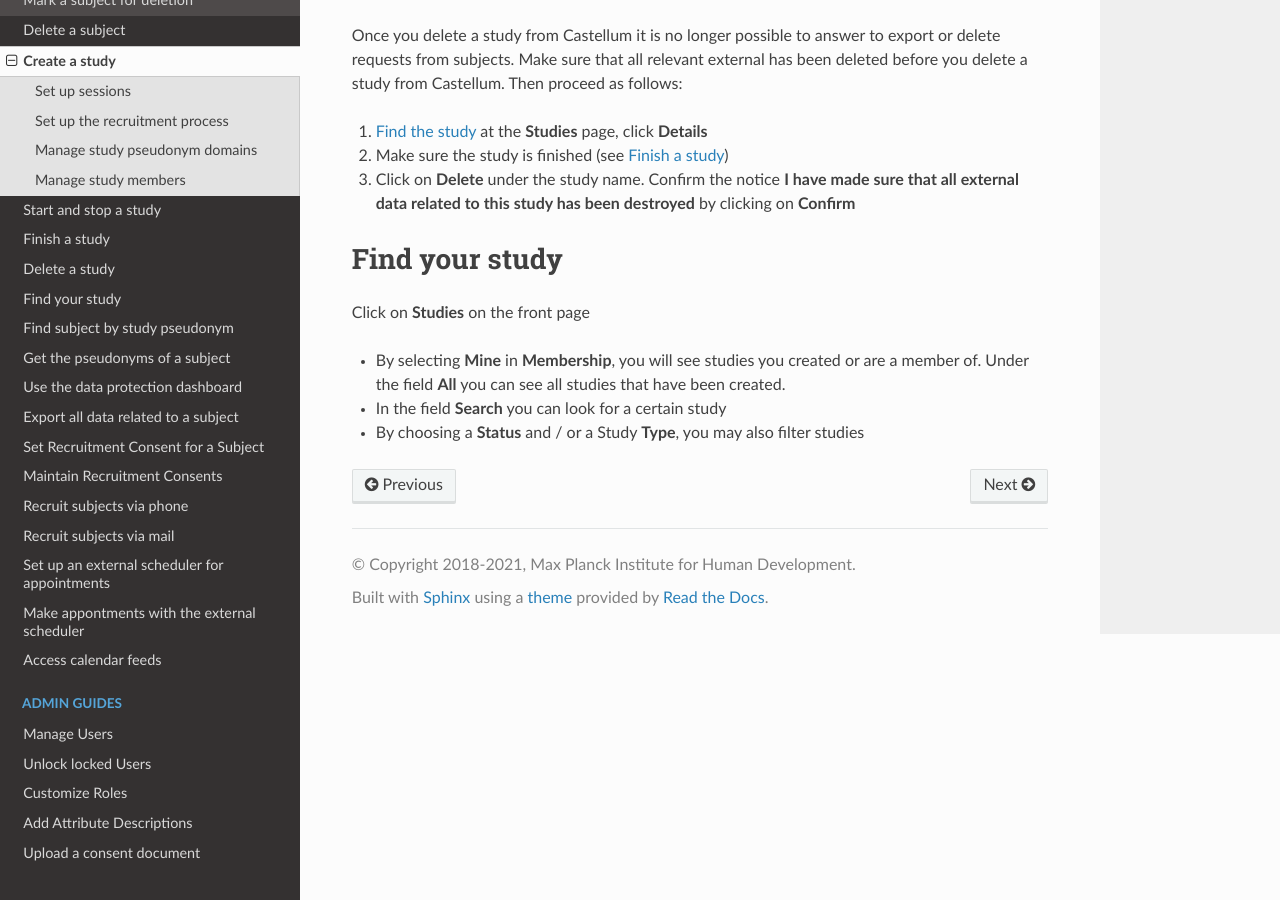
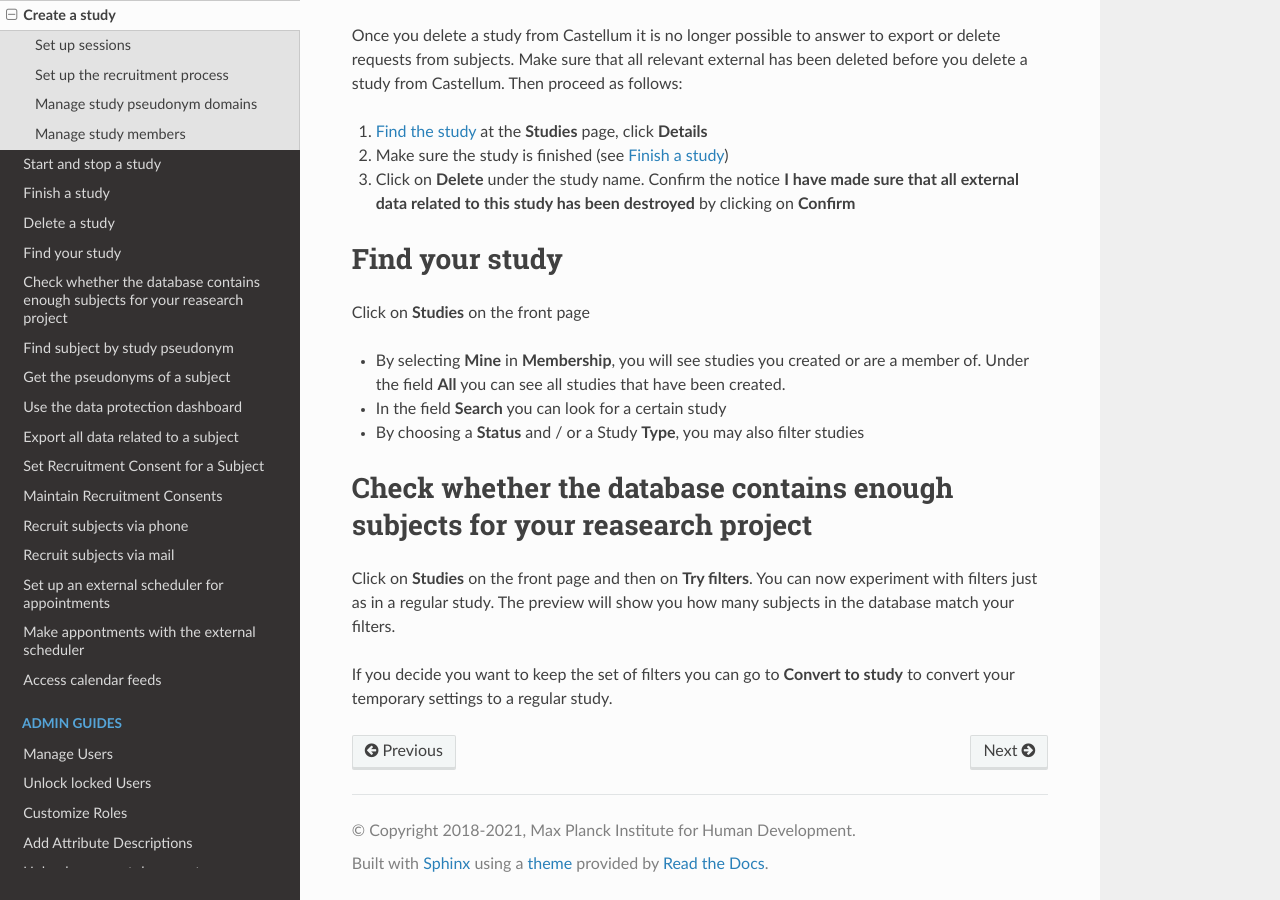
Before and after one commit to DouglasNeuroInformatics/castellum, a Sphinx documentation site: the page built from source/guides/study-management.rst, in a window 1280 px wide and 900 px high, scrolled down 4853 px. Built offline with Sphinx 7.4.7 and the Read the Docs theme 2.0.0, drawn with Linux system fonts in a browser that asks for light colours.

Commit message:
document filter trials

```diff
--- a/source/faqs.rst
+++ b/source/faqs.rst
@@ -1,15 +1,5 @@
 FAQs
 ====
-
-How can I check whether the database contains enough subjects for my reasearch project?
----------------------------------------------------------------------------------------
-
-When you :ref:`setup filters for a study <study-recruitment-settings>` you can
-see the number of potential matches in the database. In order to do that you
-first need to :ref:`create a study <study-create>`. It is not a problem if you
-do not yet know the details of the study. Anything you enter can still be
-changed later. You can also delete this study and create a fresh one once you
-are ready.
 
 How can I contact subjects by pseudonym after the study is finished?
 --------------------------------------------------------------------
--- a/source/features.rst
+++ b/source/features.rst
@@ -44,6 +44,7 @@ Relevant guides:
 -   :ref:`recruitment`
 -   :ref:`recruitment-mail`
 -   :ref:`study-recruitment-settings`
+-   :ref:`study-filter-trial`
 -   :ref:`admin-attributes`
 
 .. TODO::
--- a/source/guides/study-management.rst
+++ b/source/guides/study-management.rst
@@ -295,3 +295,16 @@ Click on **Studies** on the front page
 -   In the field **Search** you can look for a certain study
 -   By choosing a **Status** and / or a Study **Type**, you may also filter
     studies
+
+
+.. _study-filter-trial:
+
+Check whether the database contains enough subjects for your reasearch project
+==============================================================================
+
+Click on **Studies** on the front page and then on **Try filters**. You can
+now experiment with filters just as in a regular study. The preview will show
+you how many subjects in the database match your filters.
+
+If you decide you want to keep the set of filters you can go to **Convert to
+study** to convert your temporary settings to a regular study.
--- a/source/roles.rst
+++ b/source/roles.rst
@@ -45,6 +45,7 @@ Relevant guides:
 -   :ref:`study-finish`
 -   :ref:`study-delete`
 -   :ref:`set-up-external-scheduler`
+-   :ref:`study-filter-trial`
 
 Study Approver
 ~~~~~~~~~~~~~~
```
